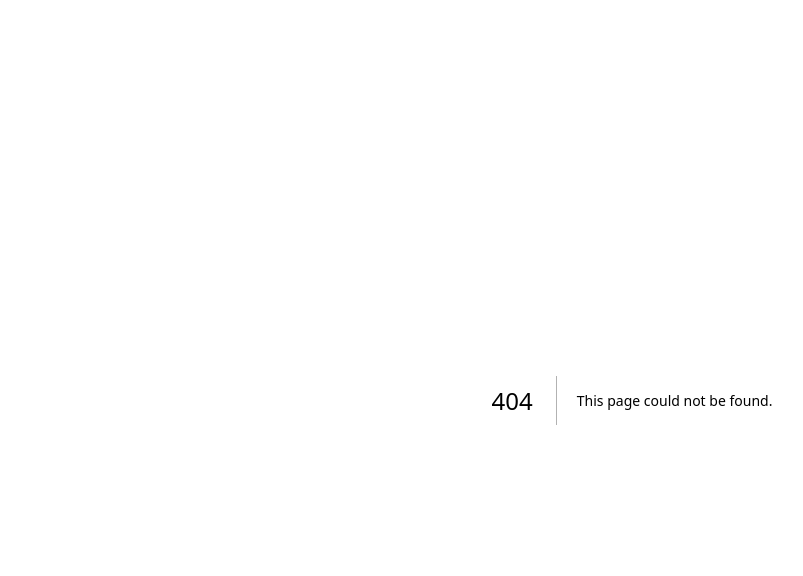
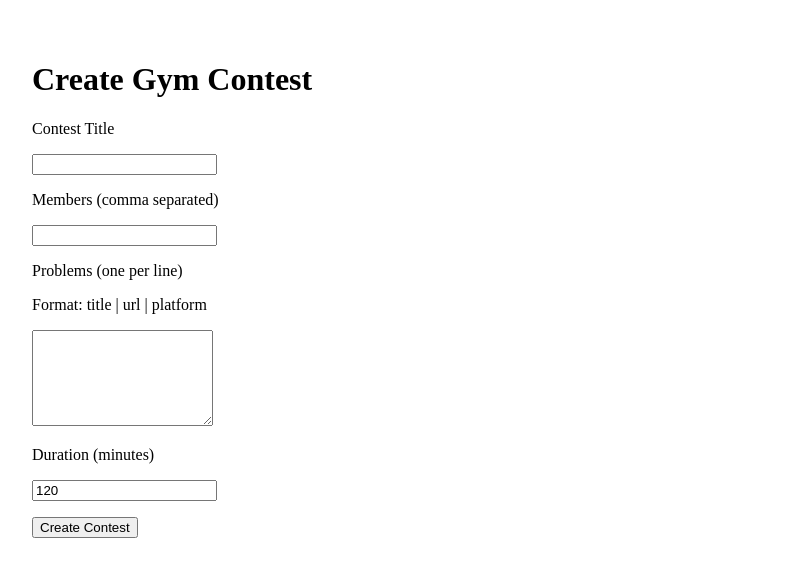
Before and after one commit to Rahul-1-eng/Divinecode, a Next.js app in the folder apps/web/: page /contests/create in a window 1280 px wide. Before the commit this address had no page. Shown: the top 576 px of the page, without its empty margins (8-811 px from the left). Built offline with nearby package versions, Linux system fonts and the light colour scheme.

Commit message:
Add create gym contest page

```diff
--- /dev/null
+++ b/apps/web/pages/contests/create.tsx
@@ -0,0 +1,67 @@
+import { useState } from 'react';
+
+export default function CreateContestPage() {
+  const [title, setTitle] = useState('');
+  const [members, setMembers] = useState('');
+  const [problems, setProblems] = useState('');
+  const [duration, setDuration] = useState(120);
+
+  async function createContest() {
+    const memberList = members.split(',').map((m) => m.trim());
+
+    const problemList = problems.split('\n').map((line) => {
+      const [title, url, platform] = line.split('|');
+      return {
+        title: title?.trim(),
+        url: url?.trim(),
+        platform: platform?.trim() || 'External'
+      };
+    });
+
+    const res = await fetch('http://localhost:4000/api/contests', {
+      method: 'POST',
+      headers: { 'Content-Type': 'application/json' },
+      body: JSON.stringify({
+        title,
+        durationMinutes: duration,
+        members: memberList,
+        problems: problemList
+      })
+    });
+
+    const data = await res.json();
+
+    window.location.href = `/contests/${data.id}`;
+  }
+
+  return (
+    <main style={{ padding: '2rem' }}>
+      <h1>Create Gym Contest</h1>
+
+      <div>
+        <p>Contest Title</p>
+        <input value={title} onChange={(e) => setTitle(e.target.value)} />
+      </div>
+
+      <div>
+        <p>Members (comma separated)</p>
+        <input value={members} onChange={(e) => setMembers(e.target.value)} />
+      </div>
+
+      <div>
+        <p>Problems (one per line)</p>
+        <p>Format: title | url | platform</p>
+        <textarea rows={6} value={problems} onChange={(e) => setProblems(e.target.value)} />
+      </div>
+
+      <div>
+        <p>Duration (minutes)</p>
+        <input type="number" value={duration} onChange={(e) => setDuration(Number(e.target.value))} />
+      </div>
+
+      <button onClick={createContest} style={{ marginTop: '1rem' }}>
+        Create Contest
+      </button>
+    </main>
+  );
+}
```
